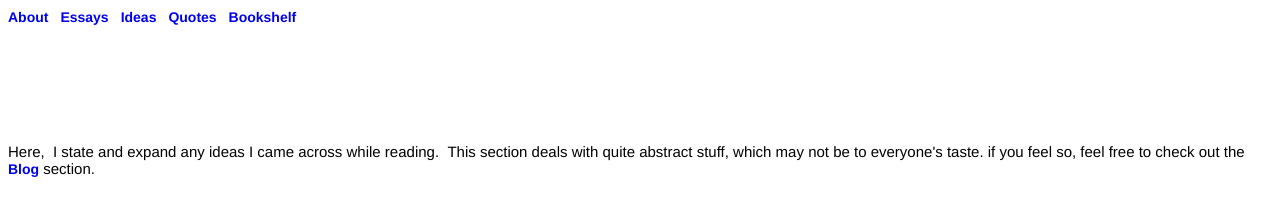
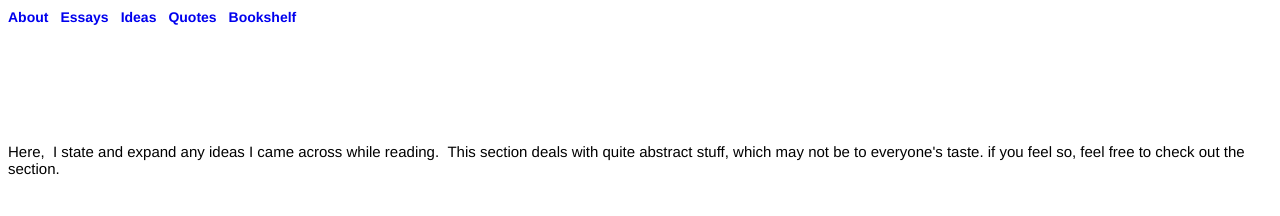
Before and after one commit to blitzrohit/Ideas, a plain HTML site: page index.html in a window 1280 px wide. Drawn offline with Linux system fonts and the light colour scheme.

Commit message:
Update index.html

```diff
--- a/index.html
+++ b/index.html
@@ -39,7 +39,7 @@
 
 <p> Here, &nbsp;I state and expand any ideas I came across while reading. &nbsp;This section deals
   with quite abstract stuff, which may not be to everyone's taste. if you feel so, feel free to check out the
-  <a href="https://muleyrohit.github.io/Blog">Blog</a> section.
+  section.
  </p>
 
 </body>
```
